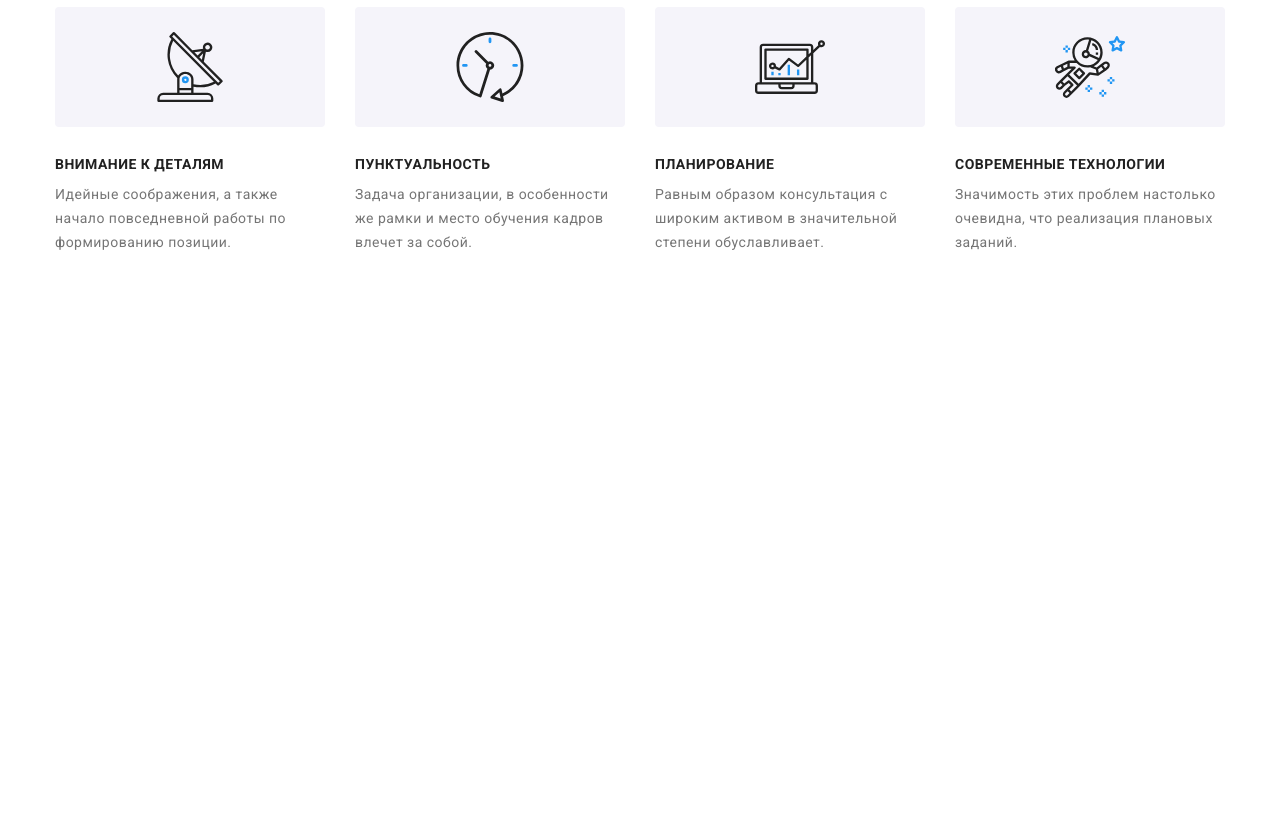
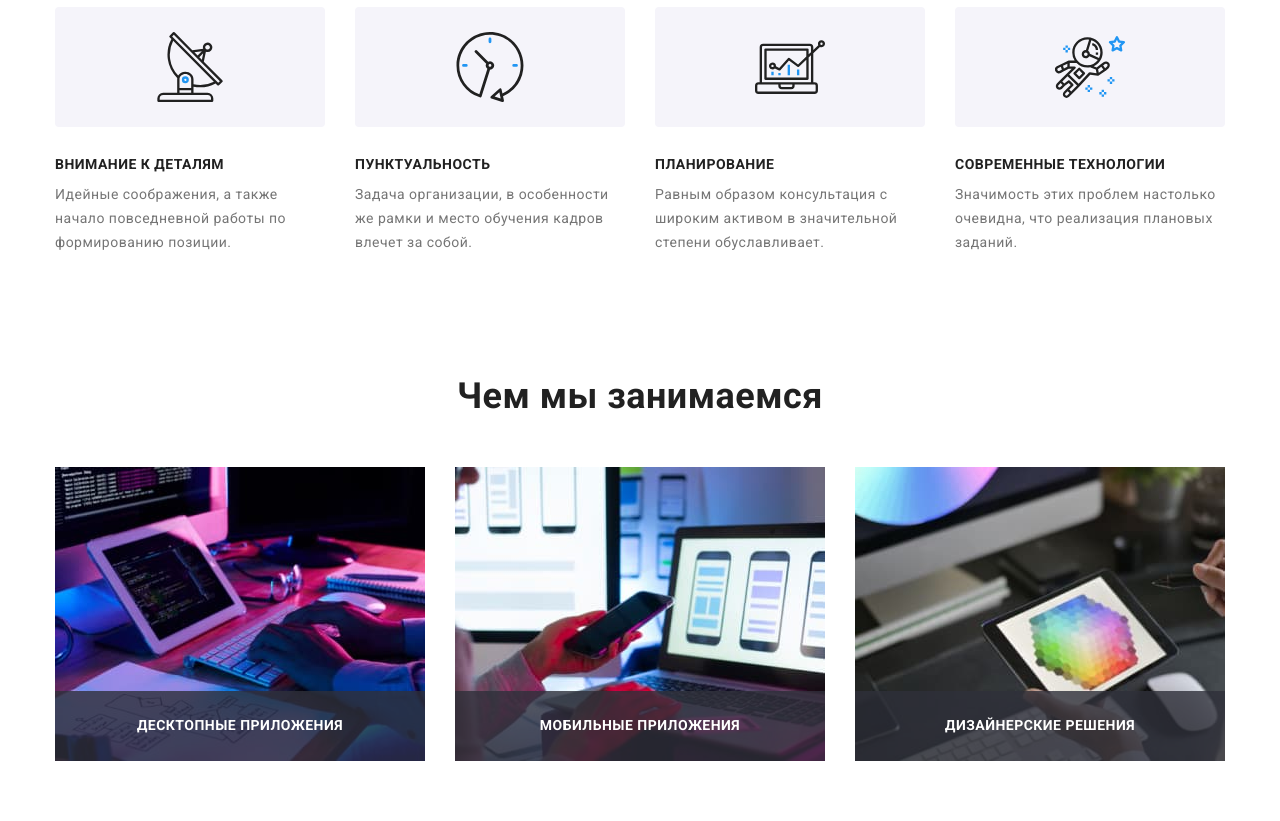
Before and after one commit to Vadymshairan/goit-markup-hw-08, a plain HTML site: page index.html in a window 1280 px wide. Shown: the part 484-1305 px from the top of the page. Before the commit the page ends 800 px from the top, so only its background shows below. Drawn offline with nearby package versions, Linux system fonts and the light colour scheme.

Commit message:
Скрывает секцию "Чем мы занимаемся" при экране <1199px

```diff
--- a/index.html
+++ b/index.html
@@ -125,7 +125,7 @@
     </section>
 
     <!--Чем мы занимаемся-->
-    <!-- <section class="section activity">
+    <section class="section activity">
       <div class="container">
         <h2 class="section-title work">Чем мы занимаемся</h2>
         <ul class="activity-list list">
@@ -149,7 +149,7 @@
           </li>
         </ul>
       </div>
-    </section> -->
+    </section>
 
     <!--Наша команда-->
     <!-- <section class="section team-section">
--- a/sass/components/_activity.scss
+++ b/sass/components/_activity.scss
@@ -1,3 +1,9 @@
+.activity {
+  @media screen and (max-width:1199px) {
+    display: none;
+  }
+
+}
 .activity-list {
     display: flex;
     flex-wrap: wrap;
```
Also changed, not shown: sass/components/_features.scss (+1 -6 lines), css/main.css, css/main.min.css, 2 other files.
